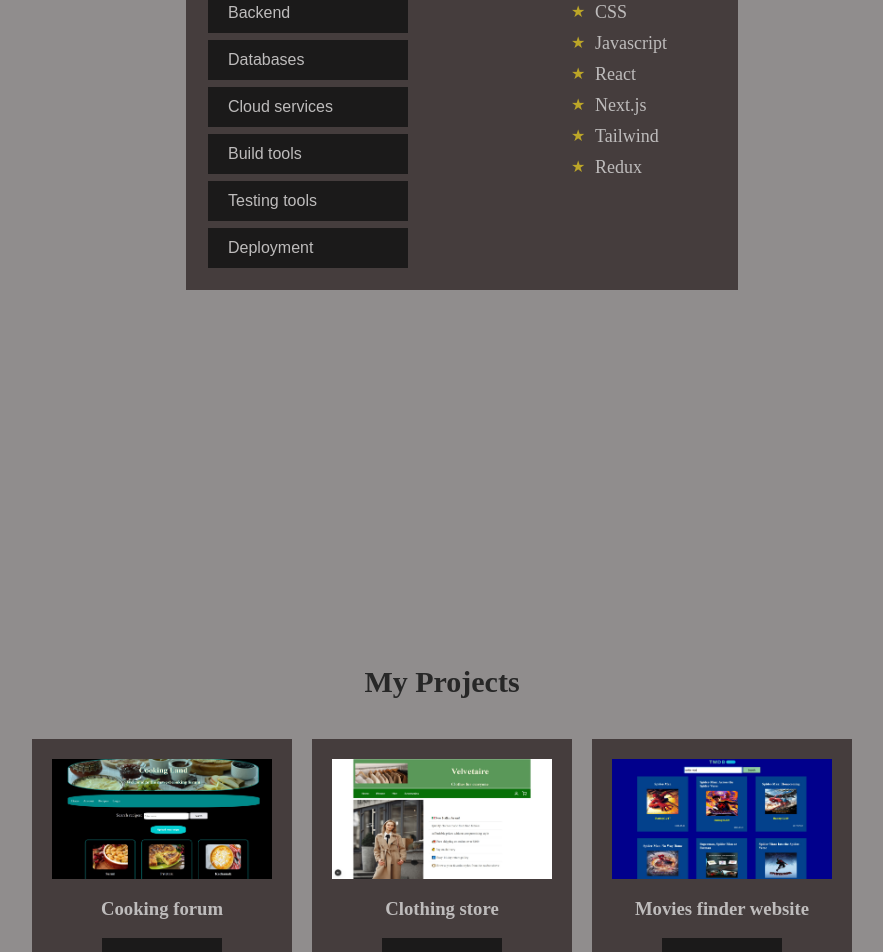
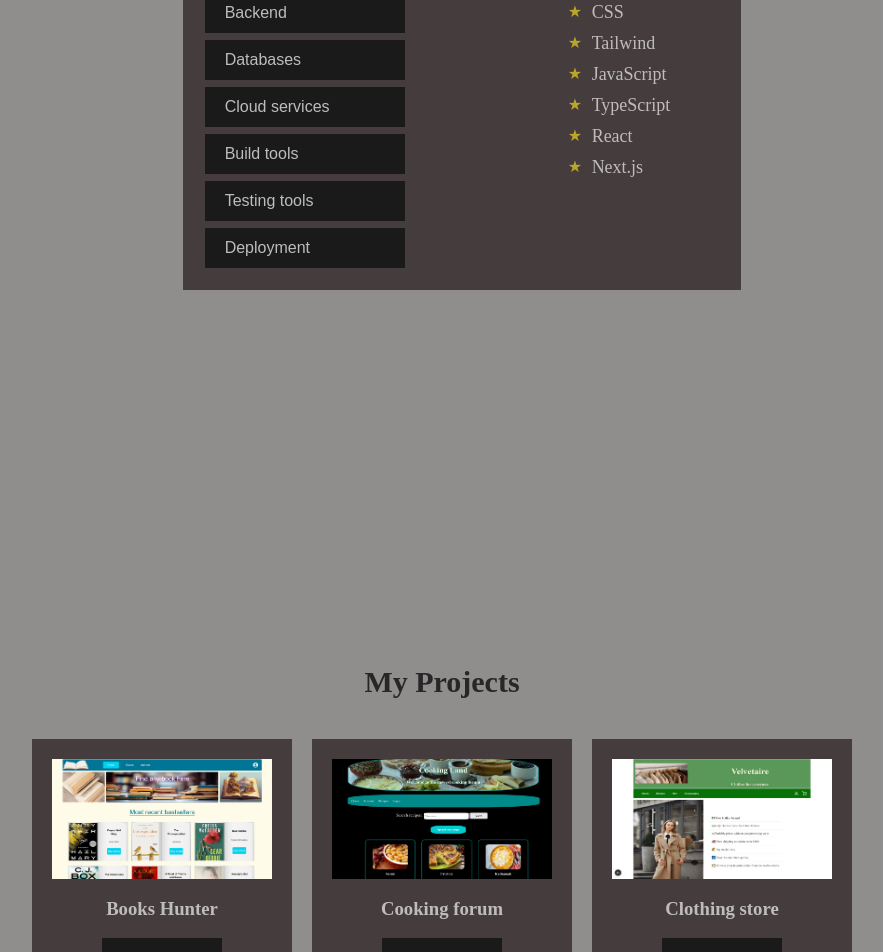
Before and after one commit to Peter-Murdzhev/my_portfolio, a Next.js app: page / in a window 1280 px wide. Shown: the part 1760-2712 px from the top of the page, without its empty margins (298-1181 px from the left). Built offline with nearby package versions, Linux system fonts and the light colour scheme.

Commit message:
project info added and SEO files

```diff
--- a/src/data/ProjectsInfo.js
+++ b/src/data/ProjectsInfo.js
@@ -1,4 +1,15 @@
 export const projects = [
+    {
+        imageURL: "/website_covers/books_hunter.jpg",
+        name: "Books Hunter",
+        description: "A website for searching any books worldwide. " +
+        "You can find information about any book you want. " +
+        "On the homepage you receive a list with the New York Times bestsellers. " +
+        "You can create an acount and keep a list of your favourite books. " +
+        "The system estimates user preferred genres and recommends books for you. ",
+        technologies: ["Next", "Tailwind", "Supabase", "TypeScript"],
+        link: "https://books-hunter-web.vercel.app/"
+    },
     {
         imageURL: "/website_covers/cooking_forum_cover.jpg",
         name: "Cooking forum",
--- a/src/data/SkillsData.js
+++ b/src/data/SkillsData.js
@@ -2,19 +2,19 @@ export const skills = {
     Frontend: [
         "HTML",
         "CSS",
-        "Javascript",
+        "Tailwind",
+        "JavaScript",
+        "TypeScript",
         "React",
         "Next.js",
-        "Tailwind",
-        "Redux"
     ],
     Backend: [
-        "Node.js",
-        "Express.js",
         "Java",
         "Spring Boot",
         "Spring Security",
-        "JWT",
+        "JavaScript",
+        "TypeScript",
+        "Express.js",
         "OOP",
         "Functional programing"
     ],
```
Also changed, not shown: public/robots.txt (added), public/website_covers/books_hunter.jpg (added), 1 other file (tests, documents, lock files or other folders).
